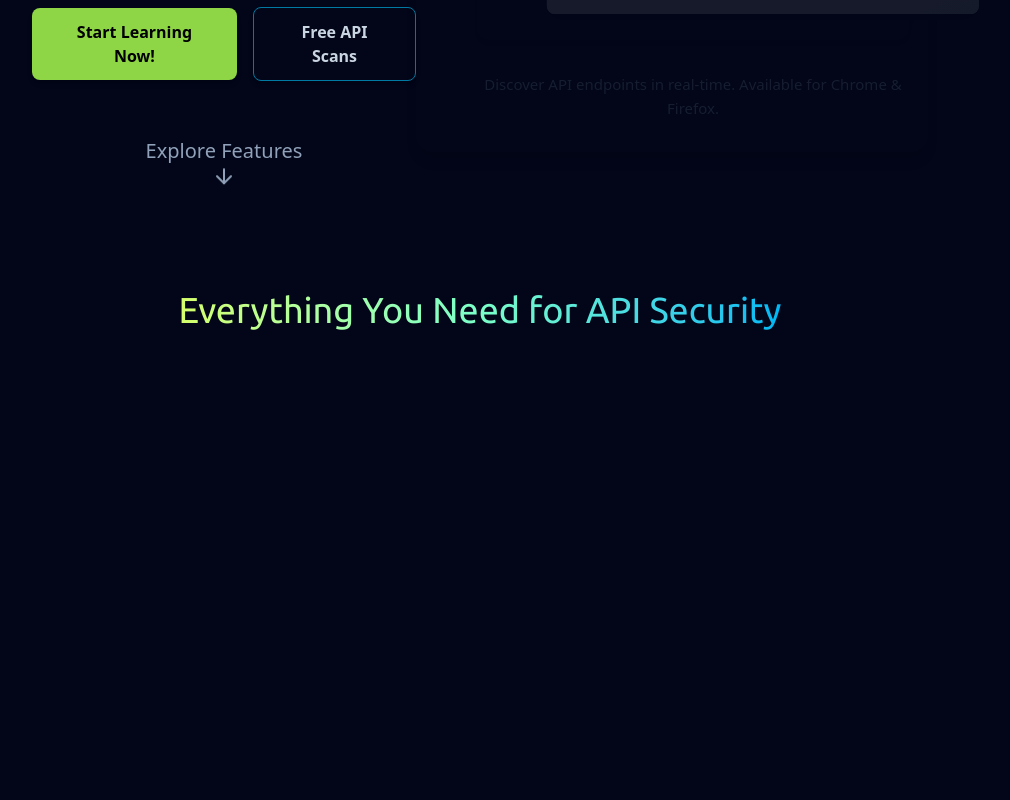
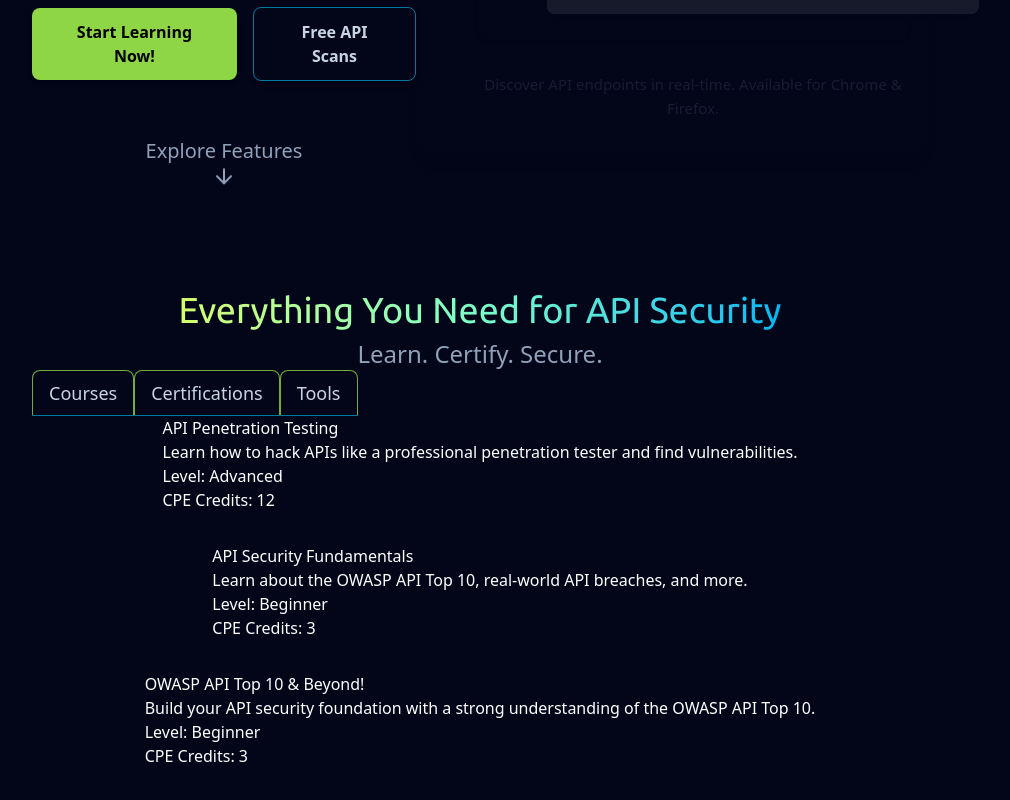
Before and after one commit to G-Hensley/apisec-university, a Next.js app: page / in a window 1280 px wide. Shown: the part 542-1342 px from the top of the page, without its empty margins (160-1170 px from the left). Built offline with nearby package versions, Linux system fonts and the light colour scheme.

Commit message:
Create tabs and courses tab

```diff
--- a/app/components/layout/home/ContentTabs.tsx
+++ b/app/components/layout/home/ContentTabs.tsx
@@ -1,10 +1,20 @@
-export default function ContentTabs({ children }: { children?: React.ReactNode }) {
+'use client';
+import { useState } from "react";
+import Tabs from "@/app/components/layout/home/contentTabs/Tabs";
+import CoursesTab from "@/app/components/layout/home/contentTabs/CoursesTab";
+
+export default function ContentTabs() {
+
+  const [activeTab, setActiveTab] = useState('Courses');
 
   return (
     <section className="px-48 py-8 section">
       <header className="section-header">
         <h2>Everything You Need for API Security</h2>
+        <h3>Learn. Certify. Secure.</h3>
       </header>
+      <Tabs />
+      {activeTab === 'Courses' && <CoursesTab />}
     </section>
   )
 
--- /dev/null
+++ b/app/components/layout/home/contentTabs/CoursesTab.tsx
@@ -0,0 +1,37 @@
+export default function CoursesTab() {
+
+  const courses = [
+    {
+      title: 'API Penetration Testing',
+      description: 'Learn how to hack APIs like a professional penetration tester and find vulnerabilities.',
+      level: 'Advanced',
+      cpe: 12
+    },
+    {
+      title : 'API Security Fundamentals',
+      description: 'Learn about the OWASP API Top 10, real-world API breaches, and more.',
+      level: 'Beginner',
+      cpe: 3
+    },
+    {
+      title: 'OWASP API Top 10 & Beyond!',
+      description: 'Build your API security foundation with a strong understanding of the OWASP API Top 10.',
+      level: 'Beginner',
+      cpe: 3
+    }
+  ]
+
+  return (
+    <section className="w-full h-full flex flex-wrap justify-center gap-8 rounded-lg rounded-tl-none text-white">
+      {courses.map((course, index) => (
+        <div key={index}>
+          <h3>{course.title}</h3>
+          <p>{course.description}</p>
+          <p>Level: {course.level}</p>
+          <p>CPE Credits: {course.cpe}</p>
+        </div>
+      ))}
+    </section>
+  )
+
+}
--- /dev/null
+++ b/app/components/layout/home/contentTabs/Tabs.tsx
@@ -0,0 +1,17 @@
+export default function Tabs() {
+
+  const tabs = ['Courses', 'Certifications', 'Tools'];
+
+  return (
+    <div className="flex items-center">
+      {tabs.map((tab) => (
+        <button
+          key={tab}
+          className="px-4 py-2 rounded-t-lg transition-all text-lg text-slate-300 border-secondary/80 border
+            border-b-primary cursor-pointer duration-300 ease-in-out hover:brightness-200 hover:text-white">
+          {tab}
+        </button>
+      ))}
+    </div>
+  )
+}
--- a/app/globals.css
+++ b/app/globals.css
@@ -28,9 +28,12 @@
     @apply h-fit min-h-screen w-full
   }
   .section-header {
-    @apply flex flex-col gap-4 items-center;
+    @apply flex flex-col gap-2 items-center;
   }
   .section-header h2 {
     @apply text-4xl text-transparent bg-clip-text bg-linear-90 from-secondary to-primary brightness-150 font-primary;
   }
+  .section-header h3 {
+    @apply text-2xl text-slate-400;
+  }
 }
```
